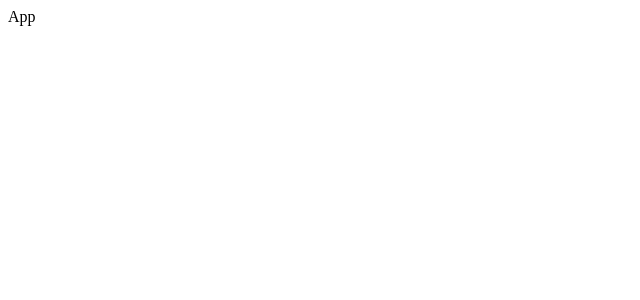
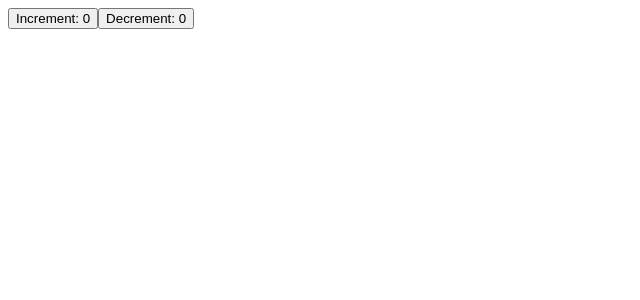
Before and after one commit to steamnp/bfd42, a React (Vite) app: page / in a window 1280 px wide. Shown: the top 300 px of the page, without its empty margins (0-640 px from the left). Built offline with nearby package versions, Linux system fonts and the light colour scheme.

Commit message:
update code in user.tx with decremnet function

```diff
--- a/src/app.tsx
+++ b/src/app.tsx
@@ -1,10 +1,20 @@
-import { useSelector } from "react-redux";
+import { useDispatch, useSelector } from "react-redux";
+import { decrement, increment } from "./redux/reducer/user";
 
 function App() {
   const output = useSelector((state) => state);
-  console.log(output);
+  const dispatch = useDispatch();
 
-  return <div>App</div>;
+  return (
+    <>
+      <button onClick={() => dispatch(increment())}>
+        Increment: {output.user}
+      </button>
+      <button onClick={() => dispatch(decrement())}>
+        Decrement: {output.user}
+      </button>
+    </>
+  );
 }
 
 export default App;
--- a/src/redux/reducer/user.ts
+++ b/src/redux/reducer/user.ts
@@ -2,14 +2,13 @@ import { createSlice } from "@reduxjs/toolkit";
 
 export const userSlice = createSlice({
   name: "user",
-  initialState: [{ name: "user 1" }, { name: "name 2" }],
+  initialState: 0,
   reducers: {
-    login: () => {},
-
-    logout: () => {},
+    increment: (state) => state + 1,
+    decrement: (state) => state - 1,
   },
 });
 
-export const { login, logout } = userSlice.actions;
+export const { increment, decrement } = userSlice.actions;
 
 export default userSlice.reducer;
```
